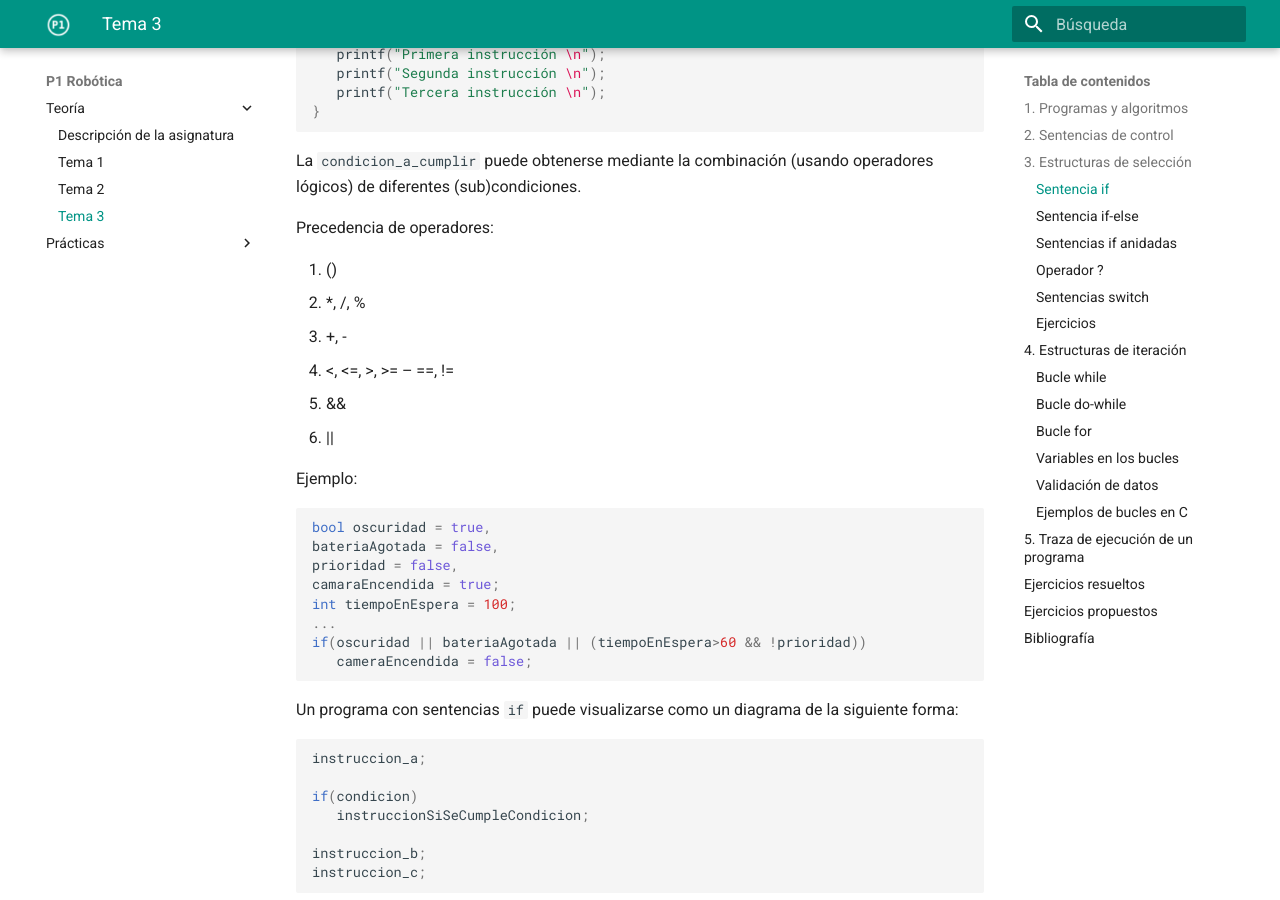
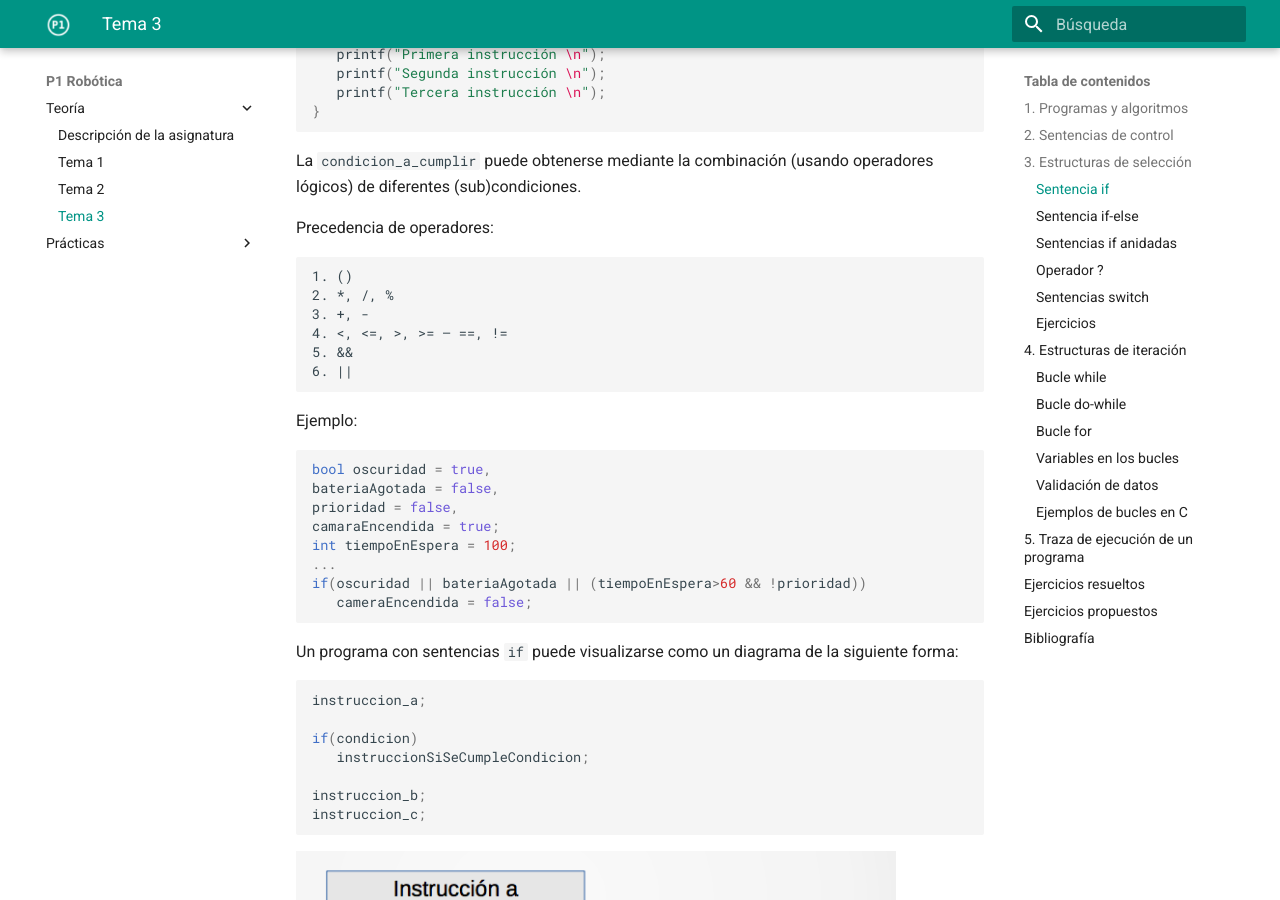
Before and after one commit to cpomares/p1-robotica, an MkDocs documentation site: the page built from docs/Teoria/tema03-sentencias-de-control/tema03-sentencias-de-control.md, in a window 1280 px wide and 900 px high, scrolled down 3439 px. Built offline with MkDocs 1.6.1 and Material for MkDocs 9.7.7, drawn with Linux system fonts in a browser that asks for light colours.

Commit message:
Formato precedencia operadores

```diff
--- a/docs/Teoria/tema03-sentencias-de-control/tema03-sentencias-de-control.md
+++ b/docs/Teoria/tema03-sentencias-de-control/tema03-sentencias-de-control.md
@@ -130,12 +130,14 @@ La `condicion_a_cumplir` puede obtenerse mediante la combinación (usando opera
 
 Precedencia de operadores:
 
-   1. ()
-   2. *, /, %
-   3. +, -
-   4. <, <=, >, >= – ==, !=
-   5. &&
-   6. ||
+~~~text
+1. ()
+2. *, /, %
+3. +, -
+4. <, <=, >, >= – ==, !=
+5. &&
+6. ||
+~~~
 
 Ejemplo:
 
```
